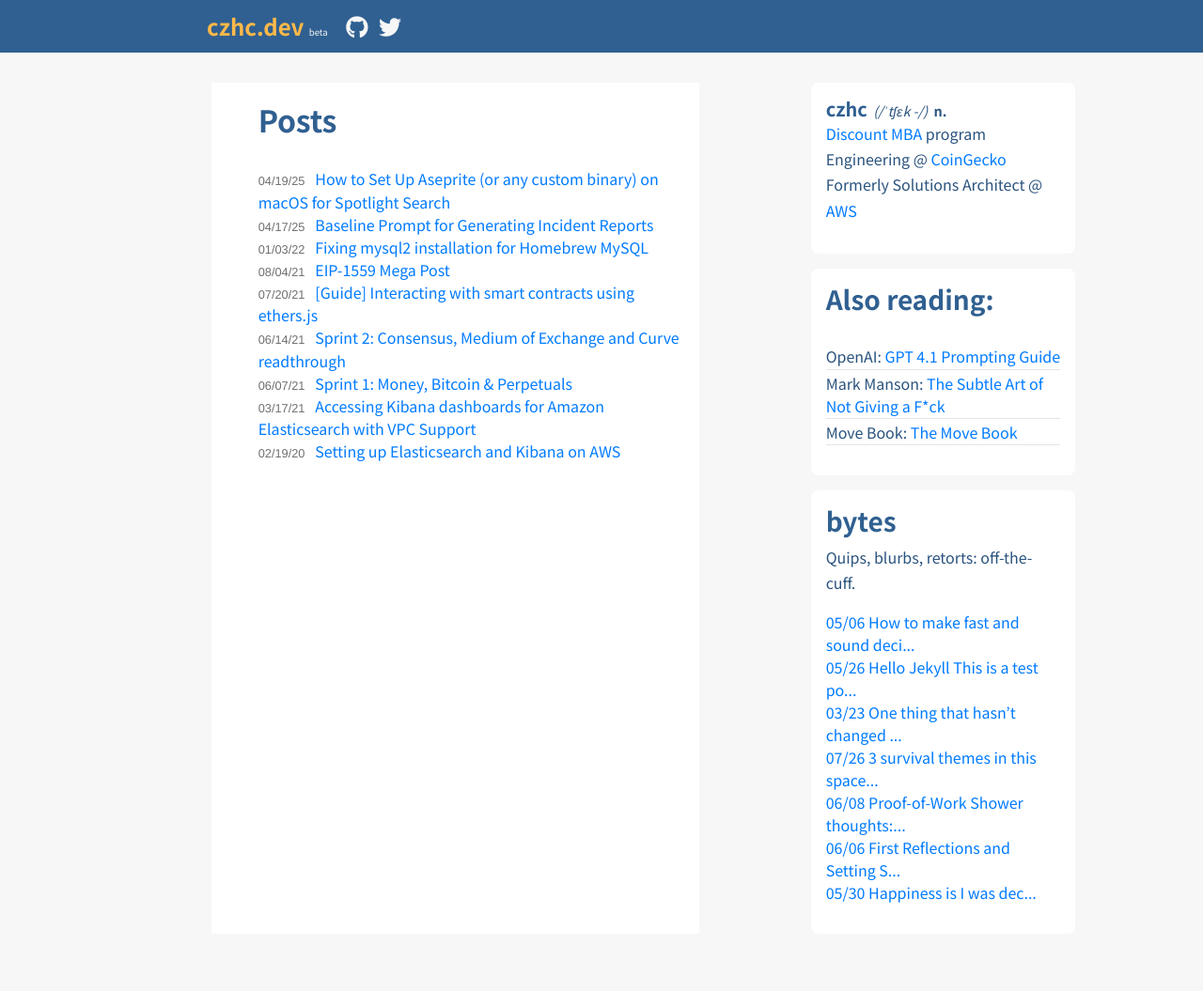
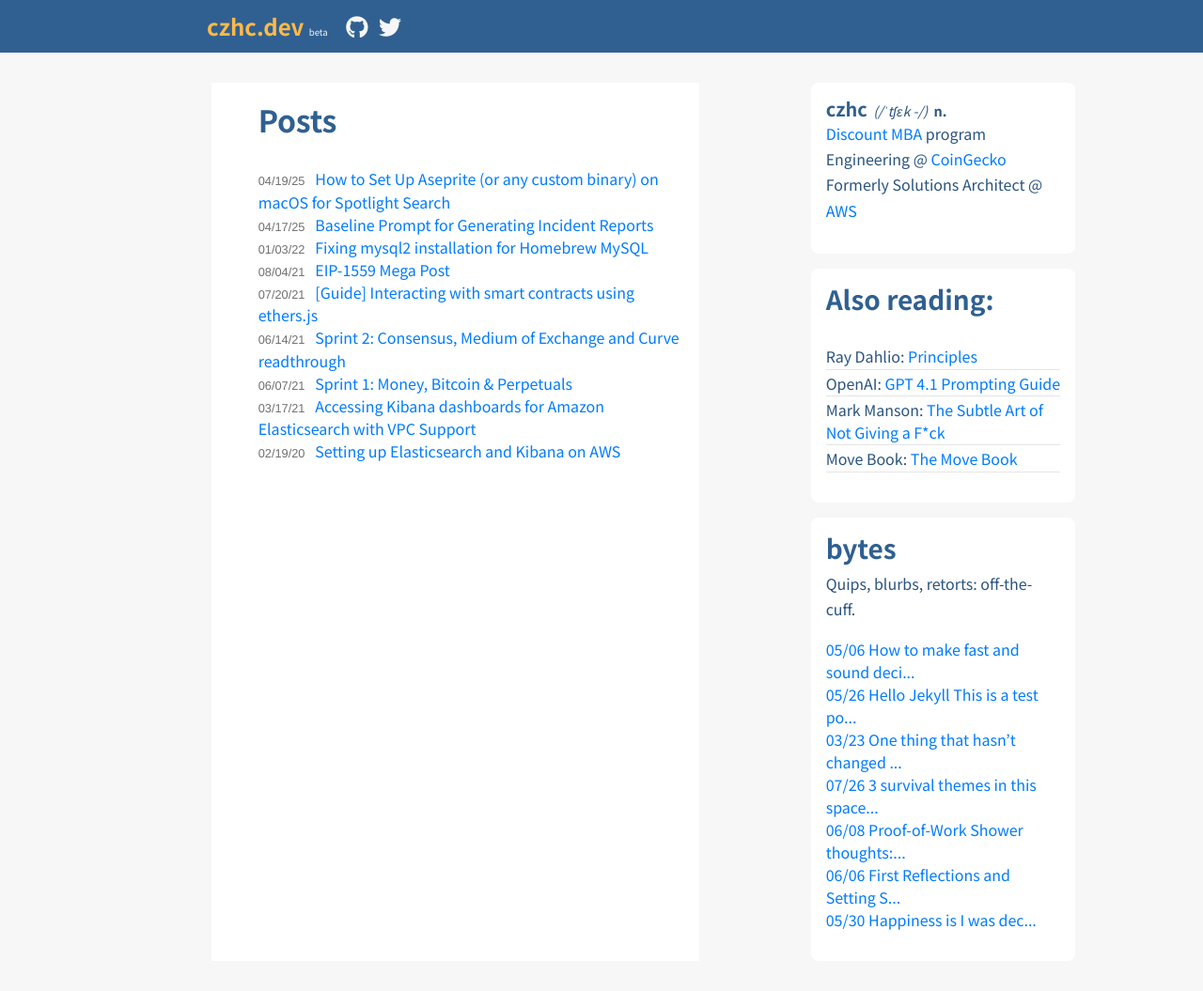
Before and after one commit to czhc/czhc.github.io, a Jekyll site: the page built from index.html, in a window 1280 px wide. Shown: the whole page at 94% size. Built offline with Jekyll 4.4.1, drawn with Linux system fonts in a browser that asks for light colours; nearby versions of some CDN libraries; before the commit the page ends 1026 px from its top, so only the background shows below that.

Commit message:
Update bookmarks.yml

```diff
--- a/_data/bookmarks.yml
+++ b/_data/bookmarks.yml
@@ -1,3 +1,6 @@
+- url: "https://www.amazon.com/Principles-Life-Work-Ray-Dalio-ebook/dp/B071CTK28D"
+  src: Ray Dahlio
+  title: "Principles"
 - url: "https://github.com/openai/openai-cookbook/blob/main/examples/gpt4-1_prompting_guide.ipynb"
   src: OpenAI
   title: "GPT 4.1 Prompting Guide"
```
